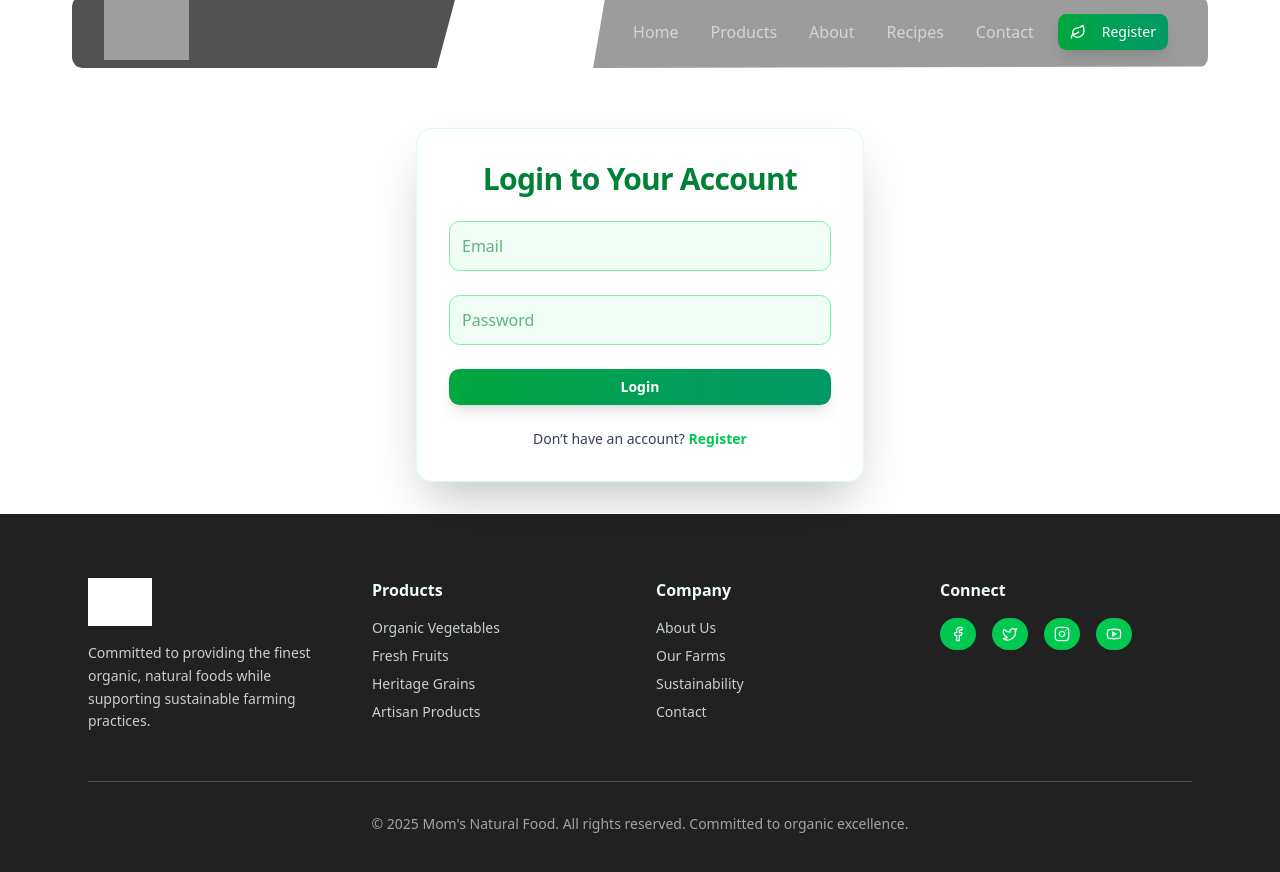
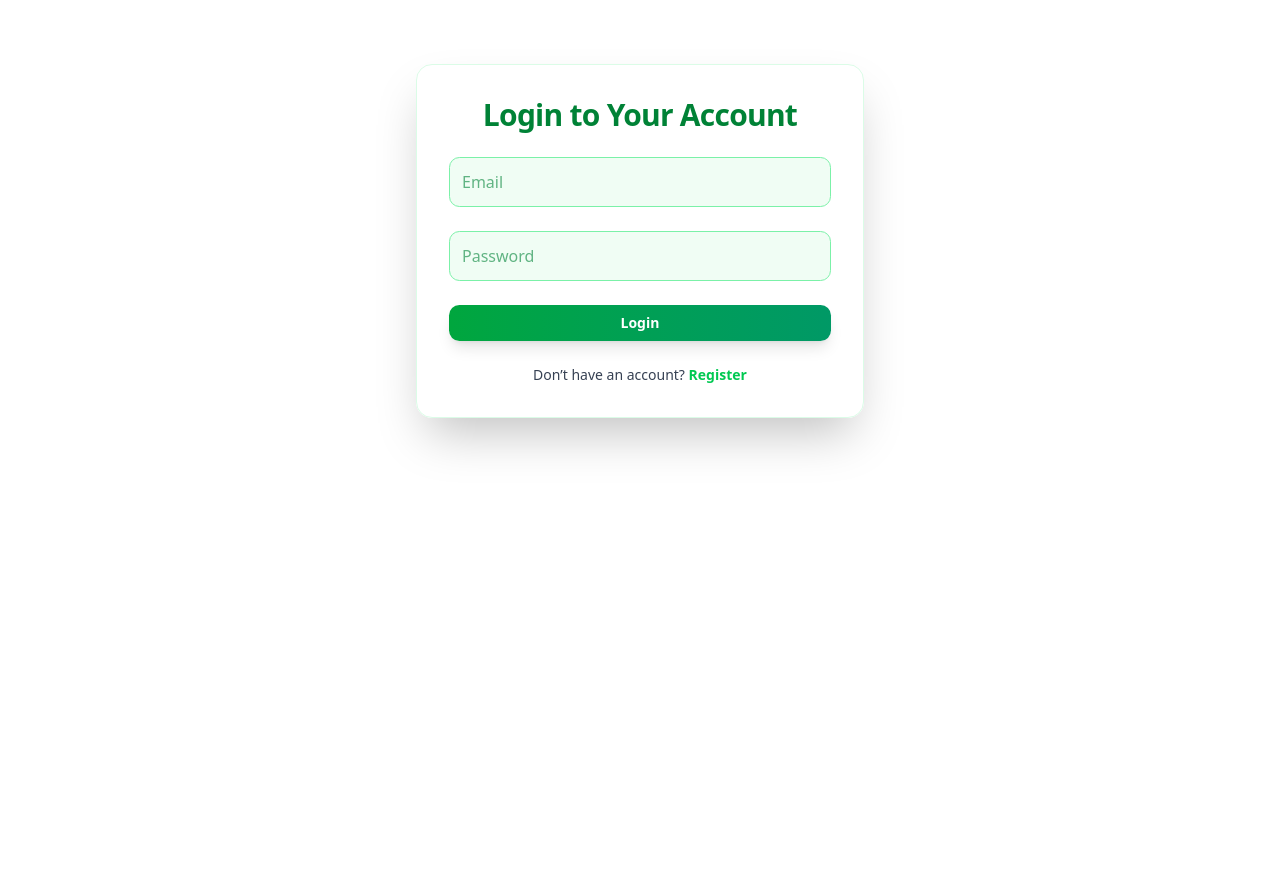
Before and after one commit to sbshamail/momnaturalfoodfinal, a Next.js app: page /login in a window 1280 px wide. Shown: the top 872 px of the page. After the commit the page ends 800 px from the top, so only its background shows below. Built offline with nearby package versions, Linux system fonts and the light colour scheme; grey boxes are pictures that could not be loaded.

Commit message:
fix navigation

```diff
--- a/src/app/(customer)/login/page.tsx
+++ b/src/app/(auth)/login/page.tsx
@@ -1,5 +1,5 @@
 "use client";
-import LoginForm from "@/components/pages/LoginForm";
+import LoginForm from "@/app/pages/LoginForm";
 import { useRouter } from "next/navigation";
 
 export default function LoginPage() {
--- a/src/app/(customer)/register/page.tsx
+++ b/src/app/(auth)/register/page.tsx
@@ -1,5 +1,5 @@
 "use client";
-import RegisterForm from "@/components/pages/RegistationForm";
+import RegisterForm from "@/app/pages/RegistationForm";
 import { useRouter } from "next/navigation";
 
 export default function RegisterPage() {
@@ -7,4 +7,4 @@ export default function RegisterPage() {
   return (
     <RegisterForm switchToLogin={() => router.push("/login")} />
   );
-}s
+};
--- a/src/app/(customer)/about/page.tsx
+++ b/src/app/(customer)/about/page.tsx
@@ -1,5 +1,5 @@
 "use client";
-import AboutPage from "@/components/pages/AboutPage";
+import AboutPage from "@/app/pages/AboutPage";
 
 export default function AboutPageRoute() {
 
--- a/src/app/(customer)/contact/page.tsx
+++ b/src/app/(customer)/contact/page.tsx
@@ -1,5 +1,5 @@
 "use client";
-import ContactForm from "@/components/pages/ContactForm";
+import ContactForm from "@/app/pages/ContactForm";
 
 export default function ContactPage() {
   return (
--- a/src/app/(customer)/page.tsx
+++ b/src/app/(customer)/page.tsx
@@ -12,7 +12,10 @@ export default function Home() {
       <DescriptionBanner />
       <FeatureTags />
       <GallerySection />
+      <div id="recipes">
+
       <RecipieFeature />
+    </div>
     </div>
   );
 }
--- a/src/components/pages/AboutPage.tsx
+++ b/src/app/pages/AboutPage.tsx
@@ -3,13 +3,16 @@
 import { Screen } from "@/@core/layout";
 import Image from "next/image";
 import React from "react";
-import { Button } from "../ui/button";
+import { Button } from "../../components/ui/button";
 import { Leaf } from "lucide-react";
+import Header from "@/components/layout/Header";
 
 
 const AboutPage = () => {
   return (
+
     <section className="relative bg-gradient-to-b from-yellow-100 via-green-50 to-white">
+        <Header />
       <Screen>
         {/* TOP HERO */}
         <div className="flex flex-col md:flex-row items-center justify-between py-20 gap-10 ">
--- a/src/components/pages/ContactForm.tsx
+++ b/src/app/pages/ContactForm.tsx
@@ -4,7 +4,7 @@ import { Button } from "@/components/ui/button";
 
 import { Mail, Phone, MapPin } from "lucide-react";
 import React from "react";
-import Header from "../layout/Header";
+import Header from "../../components/layout/Header";
 
 const ContactForm = () => {
   return (
--- a/src/components/pages/RegistationForm.tsx
+++ b/src/app/pages/LoginForm.tsx
@@ -1,44 +1,47 @@
 "use client";
 
 import React, { useState } from "react";
-import { Button } from "../ui/button";
+import { Button } from "../../components/ui/button";
+import { useRouter } from "next/navigation";
 
 interface Props {
-  switchToLogin: () => void;
+  switchToRegister?: () => void;
 }
 
-const RegisterForm: React.FC<Props> = ({ switchToLogin }) => {
-  const [name, setName] = useState("");
+const LoginForm: React.FC<Props> = ({ switchToRegister }) => {
   const [email, setEmail] = useState("");
   const [password, setPassword] = useState("");
   const [error, setError] = useState("");
+  const router = useRouter();
 
   const handleSubmit = (e: React.FormEvent) => {
     e.preventDefault();
 
-    if (name.trim().length < 3) return setError("Name must be at least 3 characters.");
     if (!email.includes("@")) return setError("Please enter a valid email.");
     if (password.length < 6)
       return setError("Password must be at least 6 characters.");
 
     setError("");
-    alert("Registration successful!");
+    alert("Login successful!");
+  };
+
+  const handleRegisterClick = () => {
+    if (switchToRegister) {
+      switchToRegister();
+    } else {
+      router.push("/register");
+    }
   };
 
   return (
     <div className="max-w-md mx-auto mt-16 bg-white/80 rounded-2xl shadow-2xl p-8 border border-green-100 mb-8">
       <h2 className="text-3xl font-extrabold mb-6 text-green-700 text-center tracking-tight">
-        Create Your Account
+        Login to Your Account
       </h2>
-      {error && <p className="text-red-500 mb-4 text-center font-medium">{error}</p>}
+      {error && (
+        <p className="text-red-500 mb-4 text-center font-medium">{error}</p>
+      )}
       <form onSubmit={handleSubmit} className="space-y-6">
-        <input
-          type="text"
-          placeholder="Full Name"
-          value={name}
-          onChange={(e) => setName(e.target.value)}
-          className="w-full rounded-lg border border-green-300 p-3 focus:ring-2 focus:ring-green-400 focus:outline-none bg-green-50 placeholder:text-green-700/60 text-green-900"
-        />
         <input
           type="email"
           placeholder="Email"
@@ -57,21 +60,21 @@ const RegisterForm: React.FC<Props> = ({ switchToLogin }) => {
           type="submit"
           className="w-full bg-gradient-to-r from-green-600 to-emerald-600 hover:from-green-700 hover:to-emerald-700 text-white font-semibold shadow-lg hover:shadow-xl transition-all duration-300 hover:scale-105 py-3 rounded-lg"
         >
-          Sign Up
+          Login
         </Button>
       </form>
       <p className="text-sm mt-6 text-center text-gray-700">
-        Already have an account?{" "}
+        Don’t have an account?{" "}
         <button
           type="button"
-          onClick={switchToLogin}
+          onClick={handleRegisterClick}
           className="text-primary font-semibold hover:underline transition-colors"
         >
-          Login
+          Register
         </button>
       </p>
     </div>
   );
 };
 
-export default RegisterForm;
+export default LoginForm;
--- a/src/components/pages/LoginForm.tsx
+++ b/src/app/pages/RegistationForm.tsx
@@ -1,47 +1,44 @@
 "use client";
 
 import React, { useState } from "react";
-import { Button } from "../ui/button";
-import { useRouter } from "next/navigation";
+import { Button } from "../../components/ui/button";
 
 interface Props {
-  switchToRegister?: () => void;
+  switchToLogin: () => void;
 }
 
-const LoginForm: React.FC<Props> = ({ switchToRegister }) => {
+const RegisterForm: React.FC<Props> = ({ switchToLogin }) => {
+  const [name, setName] = useState("");
   const [email, setEmail] = useState("");
   const [password, setPassword] = useState("");
   const [error, setError] = useState("");
-  const router = useRouter();
 
   const handleSubmit = (e: React.FormEvent) => {
     e.preventDefault();
 
+    if (name.trim().length < 3) return setError("Name must be at least 3 characters.");
     if (!email.includes("@")) return setError("Please enter a valid email.");
     if (password.length < 6)
       return setError("Password must be at least 6 characters.");
 
     setError("");
-    alert("Login successful!");
-  };
-
-  const handleRegisterClick = () => {
-    if (switchToRegister) {
-      switchToRegister();
-    } else {
-      router.push("/register");
-    }
+    alert("Registration successful!");
   };
 
   return (
     <div className="max-w-md mx-auto mt-16 bg-white/80 rounded-2xl shadow-2xl p-8 border border-green-100 mb-8">
       <h2 className="text-3xl font-extrabold mb-6 text-green-700 text-center tracking-tight">
-        Login to Your Account
+        Create Your Account
       </h2>
-      {error && (
-        <p className="text-red-500 mb-4 text-center font-medium">{error}</p>
-      )}
+      {error && <p className="text-red-500 mb-4 text-center font-medium">{error}</p>}
       <form onSubmit={handleSubmit} className="space-y-6">
+        <input
+          type="text"
+          placeholder="Full Name"
+          value={name}
+          onChange={(e) => setName(e.target.value)}
+          className="w-full rounded-lg border border-green-300 p-3 focus:ring-2 focus:ring-green-400 focus:outline-none bg-green-50 placeholder:text-green-700/60 text-green-900"
+        />
         <input
           type="email"
           placeholder="Email"
@@ -60,21 +57,21 @@ const LoginForm: React.FC<Props> = ({ switchToRegister }) => {
           type="submit"
           className="w-full bg-gradient-to-r from-green-600 to-emerald-600 hover:from-green-700 hover:to-emerald-700 text-white font-semibold shadow-lg hover:shadow-xl transition-all duration-300 hover:scale-105 py-3 rounded-lg"
         >
-          Login
+          Sign Up
         </Button>
       </form>
       <p className="text-sm mt-6 text-center text-gray-700">
-        Don’t have an account?{" "}
+        Already have an account?{" "}
         <button
           type="button"
-          onClick={handleRegisterClick}
+          onClick={switchToLogin}
           className="text-primary font-semibold hover:underline transition-colors"
         >
-          Register
+          Login
         </button>
       </p>
     </div>
   );
 };
 
-export default LoginForm;
+export default RegisterForm;
--- a/src/components/layout/Header.tsx
+++ b/src/components/layout/Header.tsx
@@ -9,8 +9,8 @@ const Header = () => {
   const pages = [
     { label: "Home", href: "/" },
     { label: "Products", href: "#" },
-    { label: "About", href: "about" },
-    { label: "Recipes", href: "#" },
+    { label: "About", href: "/about" },
+    { label: "Recipes", href: "/recipes" }, // Updated href
     { label: "Contact", href: "/contact" },
   ];
 
--- a/src/components/layout/index.tsx
+++ b/src/components/layout/index.tsx
@@ -12,7 +12,6 @@ const CustomerLayout = ({ children }: Props) => {
 
   return (
     <div>
-      {pathname !== "/" && pathname !== "/contact" && <Header />}
 
       {children}
       <Footer />
```
Lines whose indentation alone changed are shown as unchanged.
